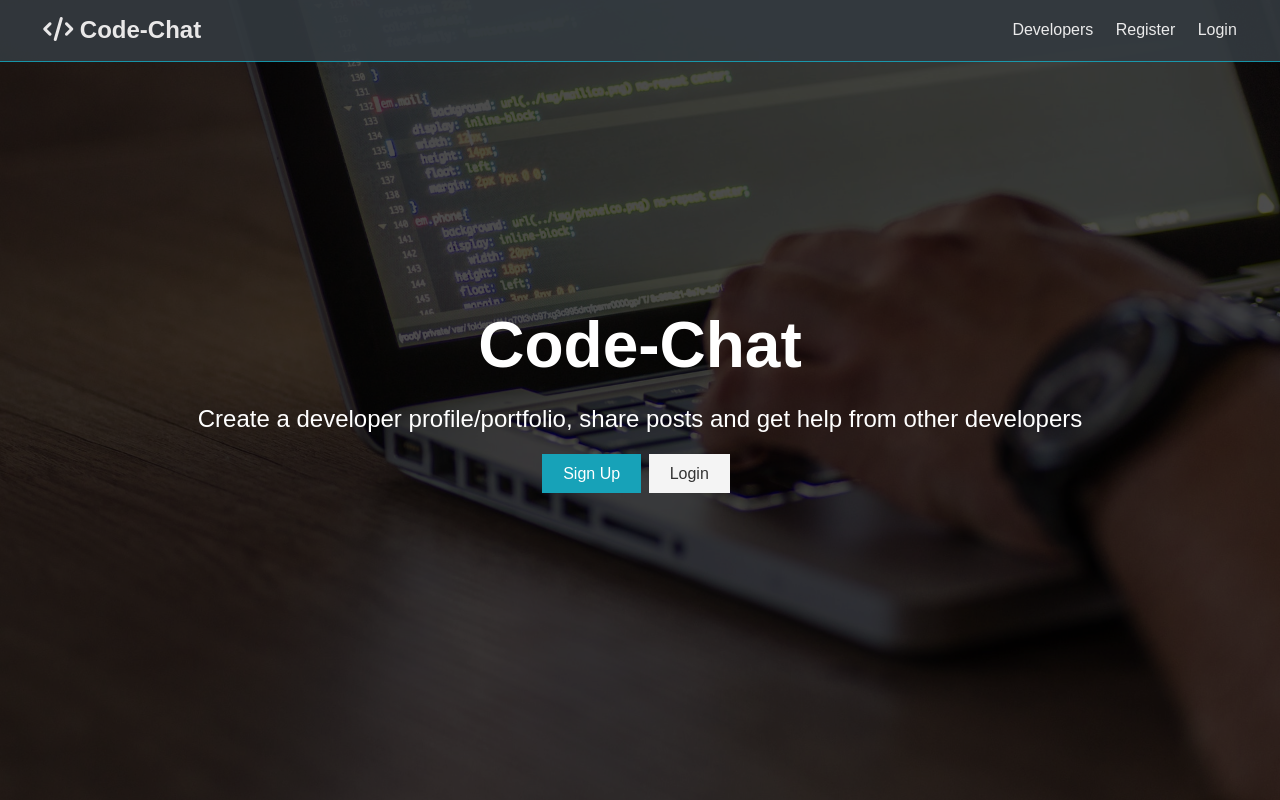
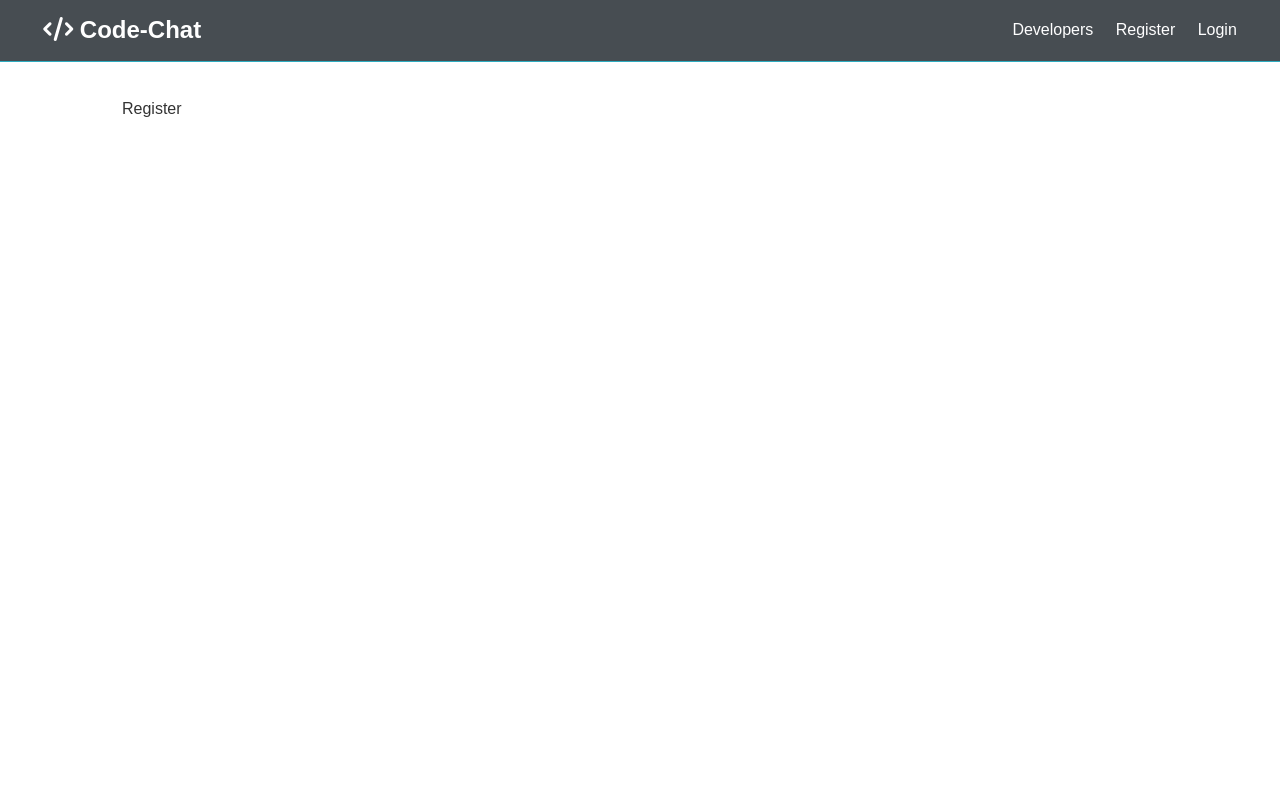
Before and after one commit to paulopiyo777/Code-Chat, a React (Create React App) app in the folder client/: page /register in a window 1280 px wide. Built offline with nearby package versions, Linux system fonts and the light colour scheme.

Commit message:
add react router

```diff
--- a/client/src/App.js
+++ b/client/src/App.js
@@ -1,13 +1,24 @@
 import React, { Fragment } from "react";
+import { BrowserRouter as Router, Route, Switch } from "react-router-dom";
 import Navbar from "./components/layout/Navbar";
 import Landing from "./components/layout/Landing";
+import Register from "./components/auth/Register";
+import Login from "./components/auth/Login";
 import "./App.css";
 
 const App = () => (
-  <Fragment>
-    <Navbar />
-    <Landing />
-  </Fragment>
+  <Router>
+    <Fragment>
+      <Navbar />
+      <Route exact path='/' component={Landing} />
+      <section className='container'>
+        <Switch>
+          <Route exact path='/register' component={Register} />
+          <Route exact path='/login' component={Login} />
+        </Switch>
+      </section>
+    </Fragment>
+  </Router>
 );
 
 export default App;
--- /dev/null
+++ b/client/src/components/auth/Login.js
@@ -0,0 +1,7 @@
+import React from "react";
+
+const Login = () => {
+  return <div>Login</div>;
+};
+
+export default Login;
--- /dev/null
+++ b/client/src/components/auth/Register.js
@@ -0,0 +1,7 @@
+import React from "react";
+
+const Register = () => {
+  return <div>Register</div>;
+};
+
+export default Register;
--- a/client/src/components/layout/Landing.js
+++ b/client/src/components/layout/Landing.js
@@ -1,4 +1,5 @@
 import React from "react";
+import { Link } from "react-router-dom";
 
 const Landing = () => {
   return (
@@ -11,12 +12,12 @@
             other developers
           </p>
           <div className='buttons'>
-            <a href='register.html' className='btn btn-primary'>
+            <Link to='/register' className='btn btn-primary'>
               Sign Up
-            </a>
-            <a href='login.html' className='btn btn-light'>
+            </Link>
+            <Link to='/login' className='btn btn-light'>
               Login
-            </a>
+            </Link>
           </div>
         </div>
       </div>
--- a/client/src/components/layout/Navbar.js
+++ b/client/src/components/layout/Navbar.js
@@ -1,22 +1,23 @@
 import React from "react";
+import { Link } from "react-router-dom";
 
 const Navbar = () => {
   return (
     <nav className='navbar bg-dark'>
       <h1>
-        <a href='index.html'>
+        <Link to='/'>
           <i className='fas fa-code'></i> Code-Chat
-        </a>
+        </Link>
       </h1>
       <ul>
         <li>
-          <a href='profiles.html'>Developers</a>
+          <Link to='!#'>Developers</Link>
         </li>
         <li>
-          <a href='register.html'>Register</a>
+          <Link to='/register'>Register</Link>
         </li>
         <li>
-          <a href='login.html'>Login</a>
+          <Link to='/login'>Login</Link>
         </li>
       </ul>
     </nav>
```
